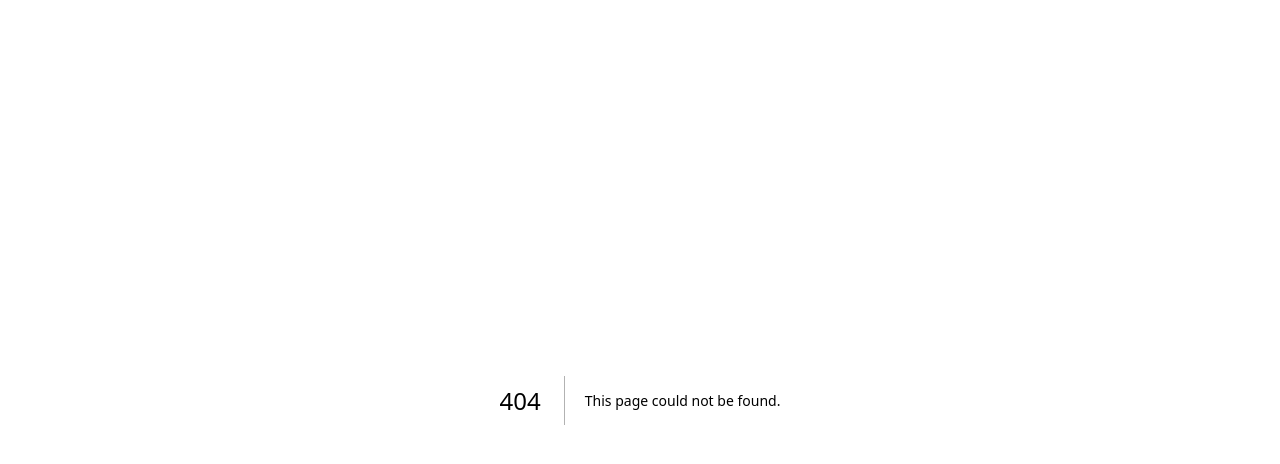
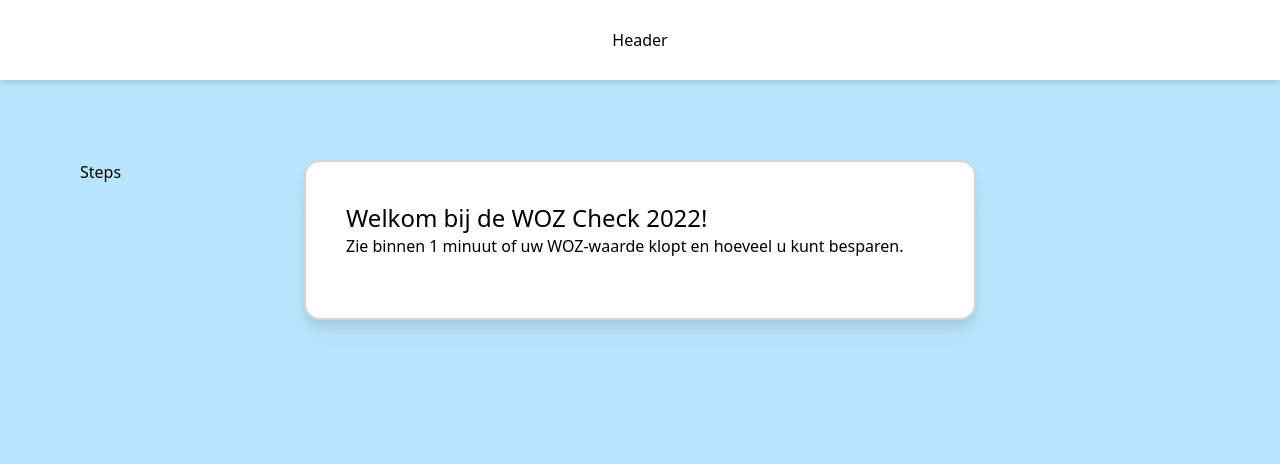
Before and after one commit to boris-arkenaar/eerlijke-woz, a Next.js app: page /confirmation in a window 1280 px wide. Before the commit this address had no page. Shown: the top 464 px of the page. Built offline with nearby package versions, Linux system fonts and the light colour scheme.

Commit message:
Create app state

```diff
--- a/components/address.tsx
+++ b/components/address.tsx
@@ -1,7 +1,11 @@
-import { ChangeEvent, FC, useState } from "react";
+import { useRouter } from "next/router";
+import { ChangeEvent, FC, useContext, useState } from "react";
+import { AppContext } from "./app-state";
 import { Address, useAddressLookup } from "./use-address-lookup";
 
 const Address: FC = () => {
+  const { address, setAddress } = useContext(AppContext);
+  const router = useRouter();
   const [value, setValue] = useState("");
   const { addresses, isLoading, isError } = useAddressLookup(value);
 
@@ -9,8 +13,10 @@ const Address: FC = () => {
     setValue(event.target.value);
   };
 
-  const onAddressClick = (address: Address) => () => {
-    console.log("address", address);
+  const onAddressClick = (newAddress: Address) => () => {
+    console.log("address", newAddress);
+    setAddress(newAddress);
+    router.push("/confirmation");
   };
 
   const onNextClick = () => {
--- /dev/null
+++ b/components/app-state.tsx
@@ -0,0 +1,35 @@
+import { createContext, Dispatch, FC, SetStateAction, useState } from "react";
+import { Address } from "./use-address-lookup";
+
+type AppState = {
+  address: Address | null;
+  setAddress: Dispatch<SetStateAction<AppState["address"]>>;
+};
+
+type Props = {
+  children: JSX.Element;
+};
+
+const noop = () => {};
+
+const defaultValue = {
+  address: null,
+  setAddress: noop,
+};
+
+export const AppContext = createContext<AppState>(defaultValue);
+const Provider = AppContext.Provider;
+
+export const AppState: FC<Props> = ({ children }) => {
+  const [address, setAddress] = useState<AppState["address"]>(null);
+  return (
+    <Provider
+      value={{
+        address,
+        setAddress,
+      }}
+    >
+      {children}
+    </Provider>
+  );
+};
--- /dev/null
+++ b/components/confirmation.tsx
@@ -0,0 +1,29 @@
+import { FC, useContext } from "react";
+import { AppContext } from "./app-state";
+
+const Confirmation: FC = () => {
+  const { address } = useContext(AppContext);
+
+  return (
+    <div className="">
+      <h1 className="text-2xl">Welkom bij de WOZ Check 2022!</h1>
+      <p className="mb-5">
+        Zie binnen 1 minuut of uw WOZ-waarde klopt en hoeveel u kunt besparen.
+      </p>
+      {address && (
+        <div className="w-full h-12 flex items-center px-5 cursor-pointer hover:bg-sky-100">
+          <span className="line-12 pr-2">
+            {address.openbareruimte} {address.huisnummer}
+            {address.huisletter ? `-${address.huisletter}` : ""}
+            {address.huisnummertoevoeging},
+          </span>{" "}
+          <span className="text-sm text-neutral-500">
+            {address.postcode}, {address.woonplaats}
+          </span>
+        </div>
+      )}
+    </div>
+  );
+};
+
+export default Confirmation;
--- a/components/container.tsx
+++ b/components/container.tsx
@@ -8,7 +8,7 @@ type Props = {
 
 const Container: FC<Props> = ({ children }) => {
   return (
-    <div className="bg-sky-500 h-screen">
+    <div className="bg-sky-200 h-screen">
       <Header />
       <Steps />
       <div className="grid justify-center space-20 mt-20 py-20">
--- a/pages/_app.tsx
+++ b/pages/_app.tsx
@@ -1,8 +1,13 @@
-import '../styles/globals.css'
-import type { AppProps } from 'next/app'
+import "../styles/globals.css";
+import type { AppProps } from "next/app";
+import { AppState } from "../components/app-state";
 
 function MyApp({ Component, pageProps }: AppProps) {
-  return <Component {...pageProps} />
+  return (
+    <AppState>
+      <Component {...pageProps} />
+    </AppState>
+  );
 }
 
-export default MyApp
+export default MyApp;
--- /dev/null
+++ b/pages/confirmation.tsx
@@ -0,0 +1,13 @@
+import type { NextPage } from "next";
+import Confirmation from "../components/confirmation";
+import Container from "../components/container";
+
+const ConfirmationPage: NextPage = () => {
+  return (
+    <Container>
+      <Confirmation />
+    </Container>
+  );
+};
+
+export default ConfirmationPage;
```
